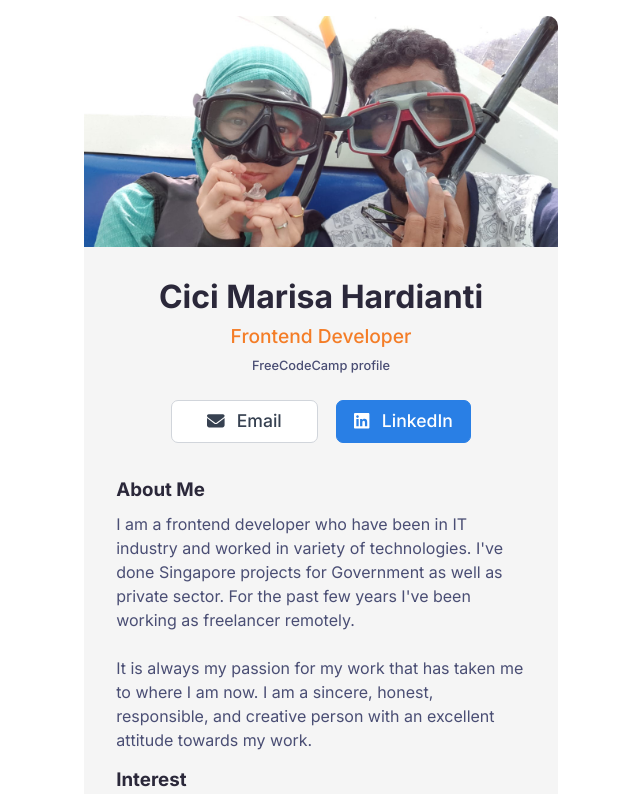
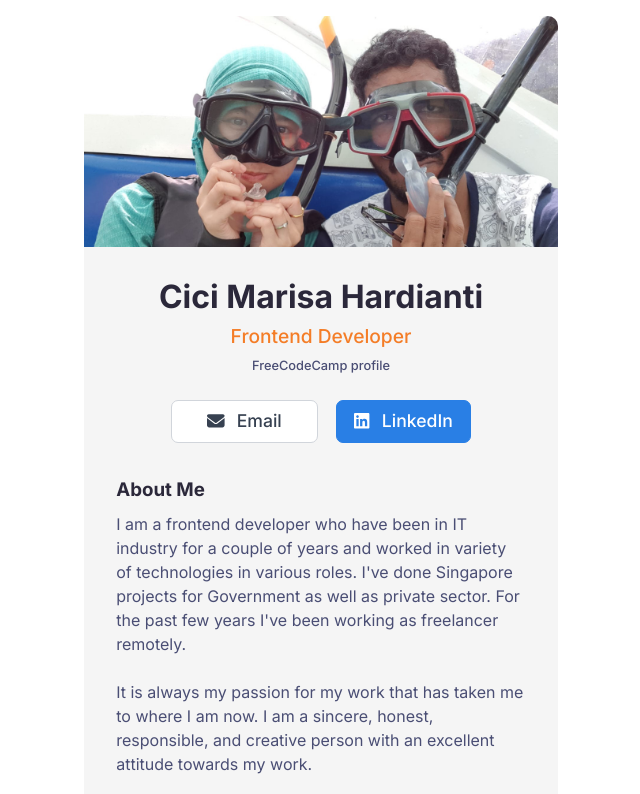
Before and after one commit to cicimarisa/businessCard, a React (Vite) app: page / in a window 1280 px wide. Shown: the top 794 px of the page, without its empty margins (319-959 px from the left). Built offline with nearby package versions, Linux system fonts and the light colour scheme.

Commit message:
Update
Update

```diff
--- a/src/components/Main.jsx
+++ b/src/components/Main.jsx
@@ -28,7 +28,7 @@ export default function Main() {
 
                 <div className="description">
                     <h3>About Me</h3>
-                    <p>I am a frontend developer who have been in IT industry and worked in variety of technologies. I've done Singapore projects for Government as well as private sector. For the past few years I've been working as freelancer remotely.
+                    <p>I am a frontend developer who have been in IT industry for a couple of years and worked in variety of technologies in various roles. I've done Singapore projects for Government as well as private sector. For the past few years I've been working as freelancer remotely.
 
                         <br /><br />It is always my passion for my work that has taken me to where I am now. I am a sincere, honest, responsible, and creative person with an excellent attitude towards my work.
                     </p>
```
